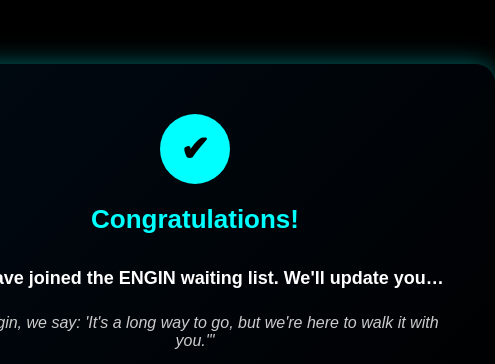
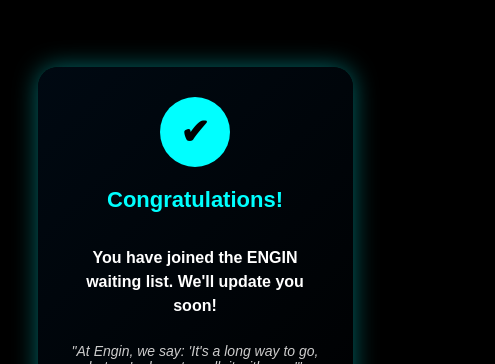
Before and after one commit to mohammedabsal/Engin, a plain HTML site: page pages/success.html in a window 390 px wide. Shown: the part 146-510 px from the top of the page, 495 px wide, since content can reach past the window. Drawn offline with Linux system fonts and the light colour scheme; files that its build step writes are made by us from their sources.

Commit message:
Update success.css

```diff
--- a/css/success.css
+++ b/css/success.css
@@ -14,20 +14,28 @@
     justify-content: center;
     align-items: center;
     height: 100vh;
+    padding: 20px;
 }
 
 /* Success Box */
 .success-container {
     text-align: center;
+    width: 100%;
+    max-width: 600px;
+    display: flex;
+    justify-content: center;
+    align-items: center;
 }
 
+/* Success Card */
 .success-card {
     background: linear-gradient(135deg, rgba(0, 10, 20, 0.9), rgba(0, 0, 0, 0.95));
     padding: 50px;
     border-radius: 20px;
-    width: 600px;
     box-shadow: 0 0 25px rgba(0, 255, 255, 0.4);
     text-align: center;
+    max-width: 600px;
+    width: 100%;
 }
 
 /* Checkmark Circle */
@@ -55,13 +63,11 @@
 /* Success Message */
 .success-message {
     font-size: 18px;
-    white-space: nowrap;  /* Prevents text from wrapping */
-    overflow: hidden;
-    text-overflow: ellipsis;
-    max-width: 100%; /* Ensures it fits within the box */
+    text-align: center;
+    max-width: 100%;
     margin: 0 auto 25px;
+    line-height: 1.5;
 }
-
 
 /* Quote */
 blockquote {
@@ -91,3 +97,44 @@
     color: white;  /* Changes to white on hover */
     text-shadow: 0 0 10px cyan;
 }
+
+/* Responsive Design */
+@media (max-width: 768px) {
+    body {
+        display: flex;
+        justify-content: center;
+        align-items: center;
+    }
+
+    .success-container {
+        display: flex;
+        justify-content: center;
+        align-items: center;
+        width: 100%;
+    }
+
+    .success-card {
+        padding: 30px;
+        width: 90%;
+    }
+
+    h2 {
+        font-size: 22px;
+    }
+
+    .success-message {
+        font-size: 16px;
+    }
+
+    blockquote {
+        font-size: 14px;
+    }
+
+    .engin-text {
+        font-size: 16px;
+    }
+
+    .back-home {
+        font-size: 1rem;
+    }
+}
```
